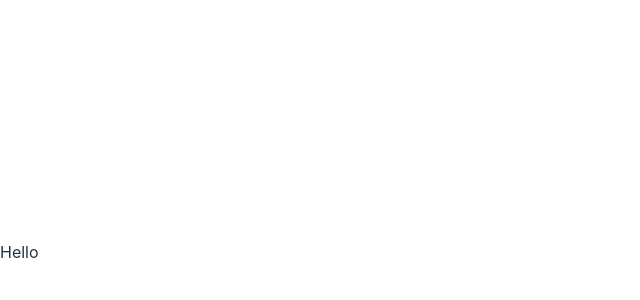
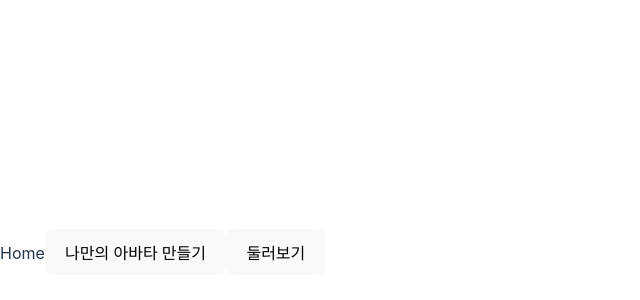
Before and after one commit to ddozza54/profilePicMaker, a React (Vite) app in the folder ProfilePicMaker/: page / in a window 1280 px wide. Shown: the part 148-448 px from the top of the page, without its empty margins (0-640 px from the left). Built offline with nearby package versions, Linux system fonts and the light colour scheme.

Commit message:
✨ Pages 생성

```diff
--- a/ProfilePicMaker/src/App.tsx
+++ b/ProfilePicMaker/src/App.tsx
@@ -1,13 +1,11 @@
-import { useState } from 'react'
 import './App.css'
+import Home from './pages/Home'
 
 function App() {
 
   return (
     <>
-      <div>
-        Hello
-      </div>
+      <Home />
     </>
   )
 }
--- /dev/null
+++ b/ProfilePicMaker/src/pages/Home.tsx
@@ -0,0 +1,9 @@
+export default function Home() {
+    return (
+        <div>
+            Home
+            <button>나만의 아바타 만들기</button>
+            <button>둘러보기</button>
+        </div>
+    );
+}
```
Also changed, not shown: ProfilePicMaker/src/pages/Canvas.tsx (added, +9 -0 lines), ProfilePicMaker/src/pages/ErrorPage.tsx (added, +8 -0 lines), ProfilePicMaker/src/pages/Gallery.tsx (added, +7 -0 lines).
